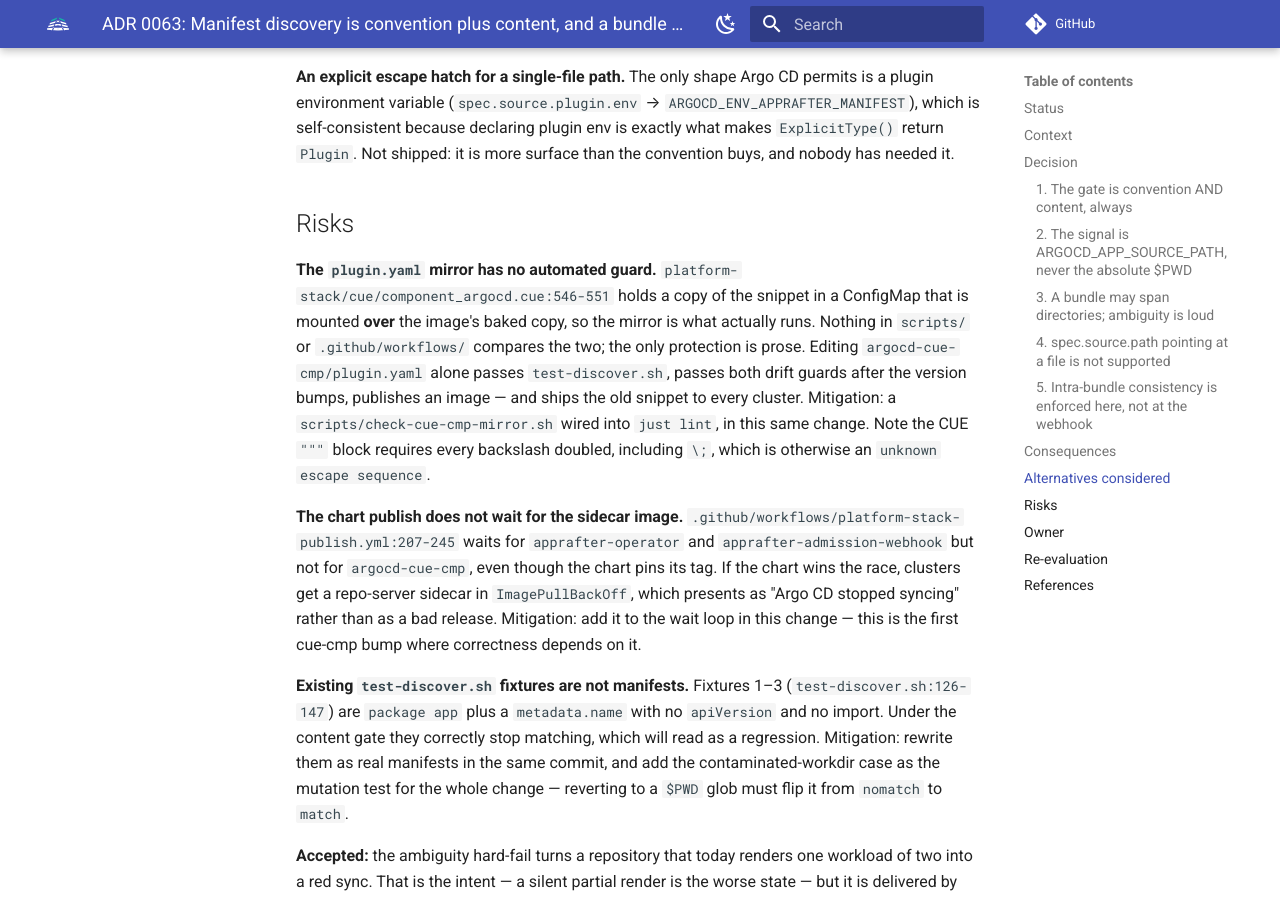
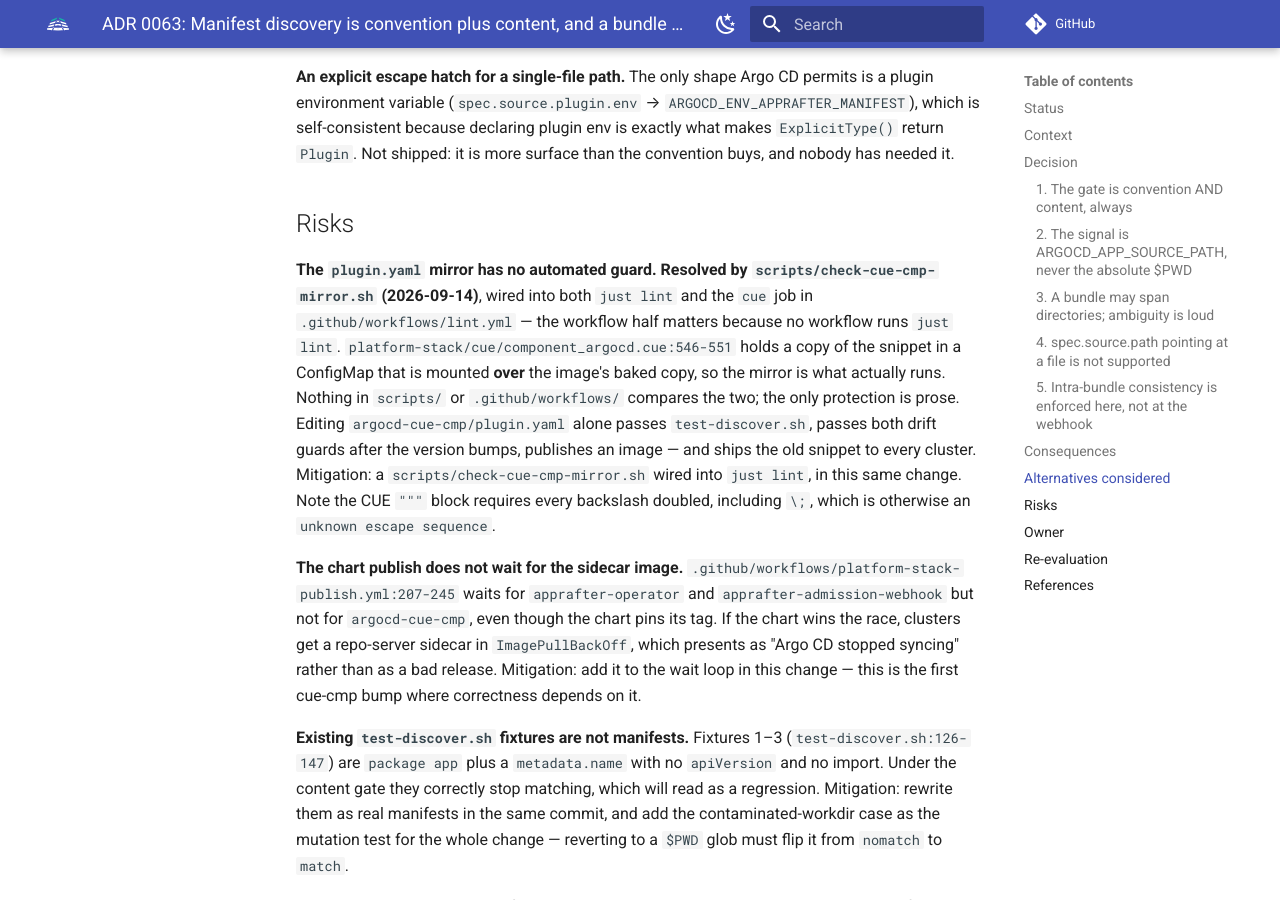
Before and after one commit to AppRafter/apprafter, an MkDocs documentation site: the page built from docs/adr/0063-manifest-discovery.md, in a window 1280 px wide and 900 px high, scrolled down 6023 px. Built offline with MkDocs 1.6.1 and Material for MkDocs 9.7.7, drawn with Linux system fonts in a browser that asks for light colours; comment, search, counter and statistics services are not loaded.

Commit message:
ci: guard the cue-cmp plugin.yaml chart mirror
The chart's ConfigMap is mounted over the image's baked copy, so the
mirror is what runs in a cluster, and nothing compared the two.

The two documents carry deliberately different prose preambles, so the
check compares them as PARSED documents (both normalised through
`cue export --out yaml`) rather than as bytes. Comments are not data;
every scalar, including the discover shell snippet and any `#` inside
it, is compared exactly.

Wired into the `cue` job in lint.yml as well as `just lint`: no
workflow runs `just lint`, so a local-only guard would not stop a
push. `argocd-cue-cmp/plugin.yaml` joins the job's paths-filter — only
`version.cue` was listed, which is the half that would slip through.

Co-Authored-By: Claude Opus 5 (1M context) <noreply@anthropic.com>
Claude-Session: https://claude.ai/code/session_01LMR6YWzt8LKr5SoojhthzH

```diff
--- a/docs/adr/0063-manifest-discovery.md
+++ b/docs/adr/0063-manifest-discovery.md
@@ -247,6 +247,9 @@ convention buys, and nobody has needed it.
 ## Risks
 
 **The `plugin.yaml` mirror has no automated guard.**
+**Resolved by `scripts/check-cue-cmp-mirror.sh` (2026-09-14)**, wired into
+both `just lint` and the `cue` job in `.github/workflows/lint.yml` — the
+workflow half matters because no workflow runs `just lint`.
 `platform-stack/cue/component_argocd.cue:546-551` holds a copy of the snippet
 in a ConfigMap that is mounted **over** the image's baked copy, so the mirror
 is what actually runs. Nothing in `scripts/` or `.github/workflows/` compares
```
Also changed, not shown: 3 other files.
